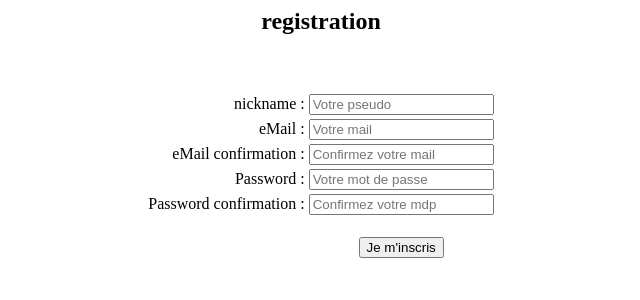
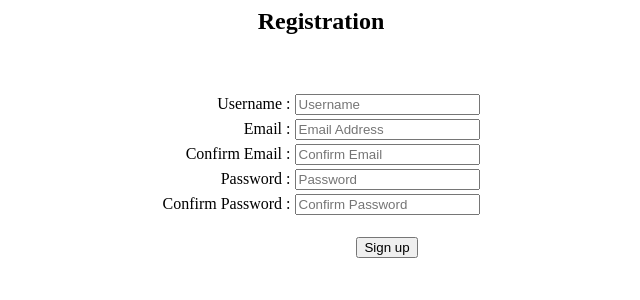
Before and after one commit to TwitchParadise/Police-Portal, a PHP site: page /signup.php in a window 1280 px wide. Shown: the top 300 px of the page, without its empty margins (319-959 px from the left). Run offline with PHP 8.4, Linux system fonts and the light colour scheme.

Commit message:
Updates
Translated placeholders to English
Changed max username length to 32 characters

```diff
--- a/signup.php
+++ b/signup.php
@@ -10,7 +10,7 @@ if(isset($_POST['forminscription'])) {
    $mdp2 = sha1($_POST['mdp2']);
    if(!empty($_POST['pseudo']) AND !empty($_POST['mail']) AND !empty($_POST['mail2']) AND !empty($_POST['mdp']) AND !empty($_POST['mdp2'])) {
       $pseudolength = strlen($pseudo);
-      if($pseudolength <= 255) {
+      if($pseudolength <= 32) {
          if($mail == $mail2) {
             if(filter_var($mail, FILTER_VALIDATE_EMAIL)) {
                $reqmail = $bdd->prepare("SELECT * FROM membres WHERE mail = ?");
@@ -20,24 +20,24 @@ if(isset($_POST['forminscription'])) {
                   if($mdp == $mdp2) {
                      $insertmbr = $bdd->prepare("INSERT INTO membres(pseudo, mail, motdepasse) VALUES(?, ?, ?)");
                      $insertmbr->execute(array($pseudo, $mail, $mdp));
-                     $erreur = "your account has been created ! <a href=\"login.php\">Me connecter</a>";
+                     $erreur = "Your account has been created! <a href=\"login.php\">Login Here</a>";
                   } else {
-                     $erreur = "passwords do not match !";
+                     $erreur = "Passwords do not match!";
                   }
                } else {
-                  $erreur = "eMail already used !";
+                  $erreur = "Email is already in use!";
                }
             } else {
-               $erreur = "Your email adress is invalid !";
+               $erreur = "Your email address is invalid!";
             }
          } else {
-            $erreur = "password dot not match !";
+            $erreur = "Password do not match!";
          }
       } else {
-         $erreur = "nickname can be a maximum of 255 characters. !";
+         $erreur = "Username can be a maximum of 32 characters!";
       }
    } else {
-      $erreur = "All of the fields must be filled !";
+      $erreur = "All of the fields must be filled!";
    }
 }
 ?>
@@ -48,32 +48,32 @@ if(isset($_POST['forminscription'])) {
    </head>
    <body>
       <div align="center">
-         <h2>registration</h2>
+         <h2>Registration</h2>
          <br /><br />
          <form method="POST" action="">
             <table>
                <tr>
                   <td align="right">
-                     <label for="pseudo">nickname  :</label>
+                     <label for="pseudo">Username  :</label>
                   </td>
                   <td>
-                     <input type="text" placeholder="Votre pseudo" id="pseudo" name="pseudo" value="<?php if(isset($pseudo)) { echo $pseudo; } ?>" />
+                     <input type="text" placeholder="Username" id="pseudo" name="pseudo" value="<?php if(isset($pseudo)) { echo $pseudo; } ?>" />
                   </td>
                </tr>
                <tr>
                   <td align="right">
-                     <label for="mail">eMail :</label>
+                     <label for="mail">Email :</label>
                   </td>
                   <td>
-                     <input type="email" placeholder="Votre mail" id="mail" name="mail" value="<?php if(isset($mail)) { echo $mail; } ?>" />
+                     <input type="email" placeholder="Email Address" id="mail" name="mail" value="<?php if(isset($mail)) { echo $mail; } ?>" />
                   </td>
                </tr>
                <tr>
                   <td align="right">
-                     <label for="mail2">eMail confirmation :</label>
+                     <label for="mail2">Confirm Email :</label>
                   </td>
                   <td>
-                     <input type="email" placeholder="Confirmez votre mail" id="mail2" name="mail2" value="<?php if(isset($mail2)) { echo $mail2; } ?>" />
+                     <input type="email" placeholder="Confirm Email" id="mail2" name="mail2" value="<?php if(isset($mail2)) { echo $mail2; } ?>" />
                   </td>
                </tr>
                <tr>
@@ -81,22 +81,22 @@ if(isset($_POST['forminscription'])) {
                      <label for="mdp">Password :</label>
                   </td>
                   <td>
-                     <input type="password" placeholder="Votre mot de passe" id="mdp" name="mdp" />
+                     <input type="password" placeholder="Password" id="mdp" name="mdp" />
                   </td>
                </tr>
                <tr>
                   <td align="right">
-                     <label for="mdp2">Password confirmation :</label>
+                     <label for="mdp2">Confirm Password :</label>
                   </td>
                   <td>
-                     <input type="password" placeholder="Confirmez votre mdp" id="mdp2" name="mdp2" />
+                     <input type="password" placeholder="Confirm Password" id="mdp2" name="mdp2" />
                   </td>
                </tr>
                <tr>
                   <td></td>
                   <td align="center">
                      <br />
-                     <input type="submit" name="forminscription" value="Je m'inscris" />
+                     <input type="submit" name="forminscription" value="Sign up" />
                   </td>
                </tr>
             </table>
```
